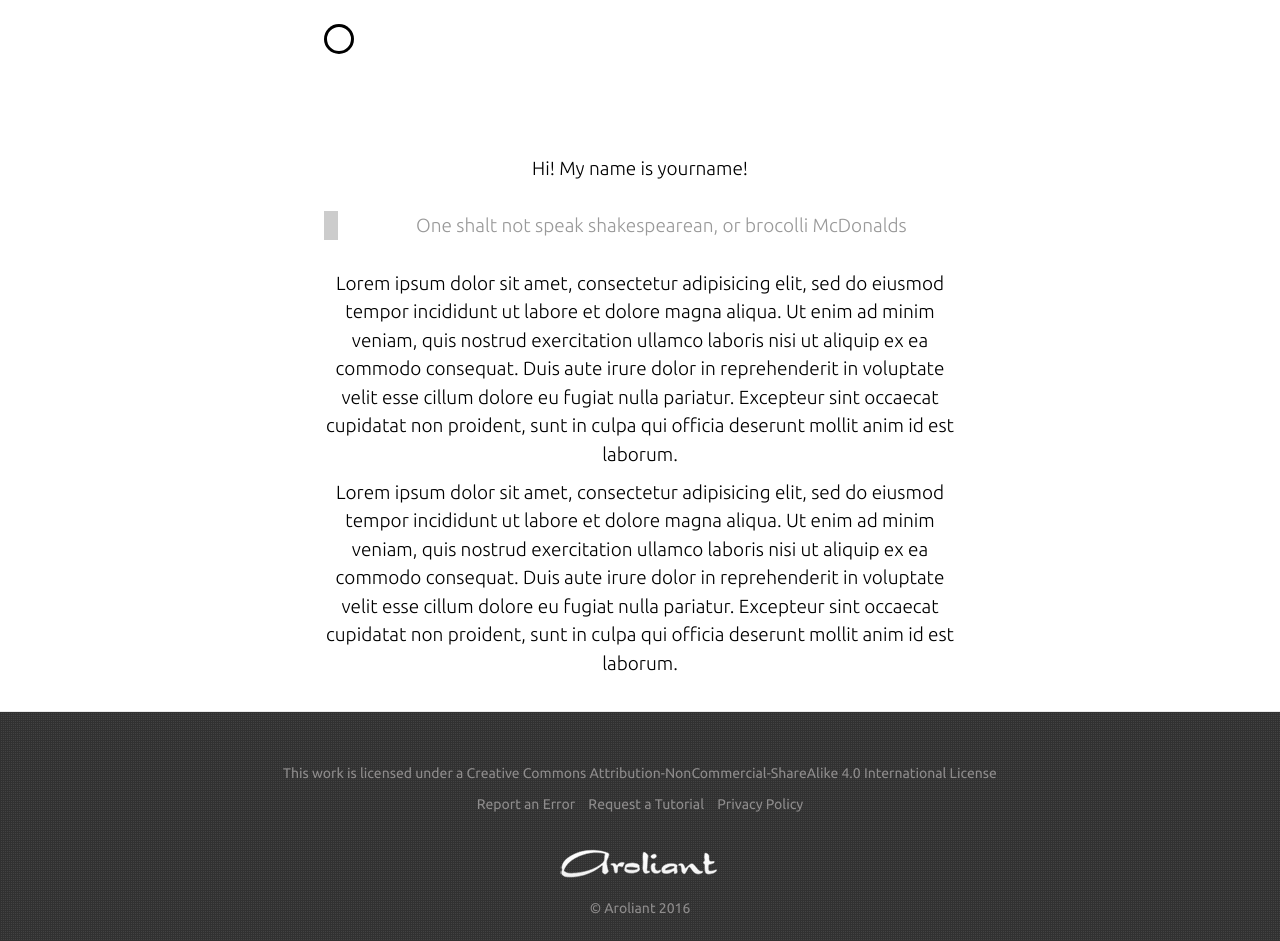
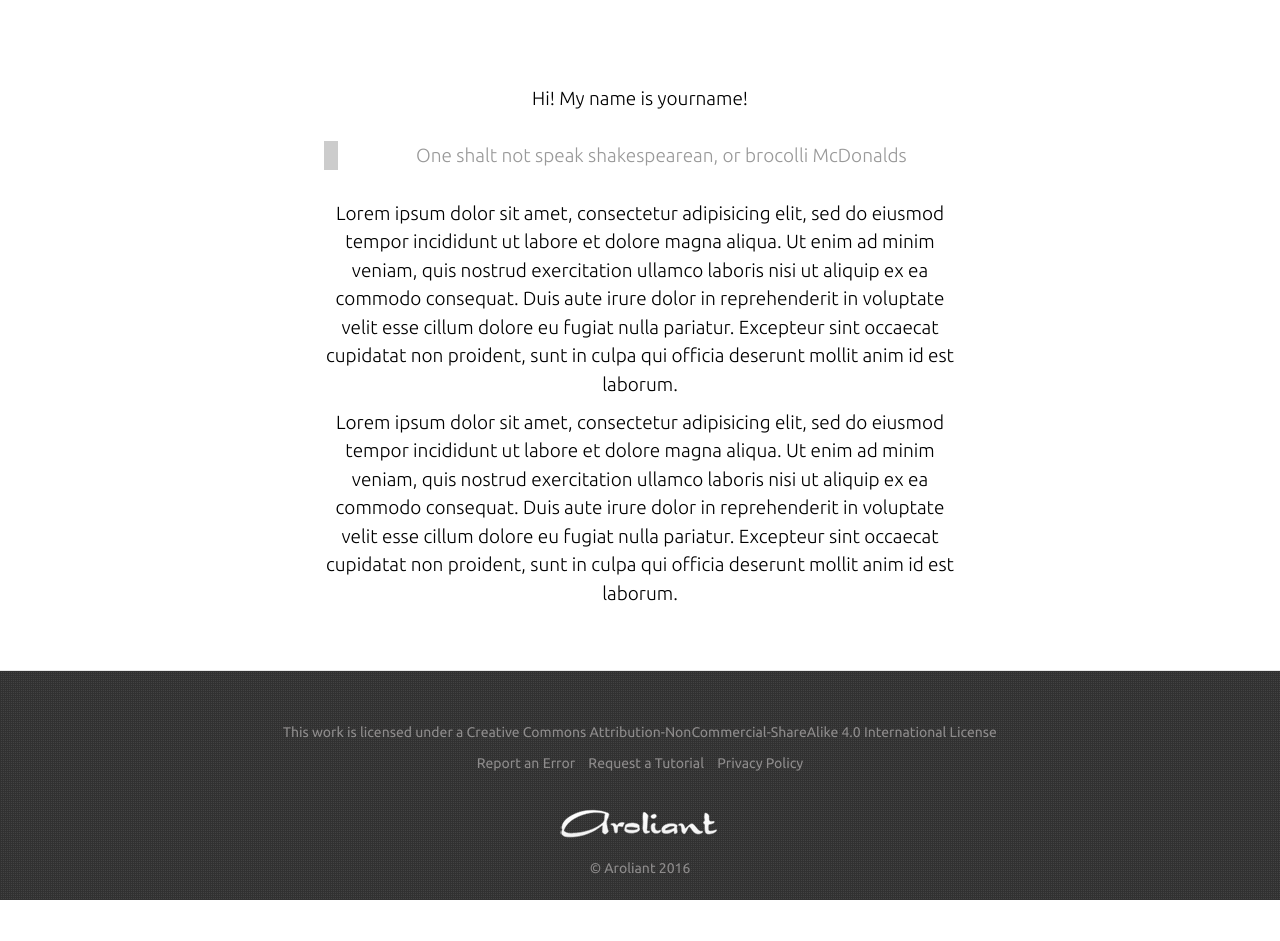
Before and after one commit to aroliant/guides, a Jekyll site: the page built from about.markdown, in a window 1280 px wide. Built offline with Jekyll 4.4.1, drawn with Linux system fonts in a browser that asks for light colours; after the commit the page ends 900 px from its top, so only the background shows below that.

```diff
--- a/_layouts/default.html
+++ b/_layouts/default.html
@@ -8,7 +8,7 @@
     <meta name="keywords" content="blog, accent, {{ site.author }}, {{ site.title }}, jekyll">
     <meta name="author" content="{{ site.author }}">
     {% if page.url == "/404.html" %}
-        <meta http-equiv="refresh" content="5; url=/guides/">
+        <meta http-equiv="refresh" content="5; url=/">
     {% endif %}
     {% if page.description %}
         {% assign desc = page.description %}
@@ -49,14 +49,6 @@
 <body>
     <div class="wrapper">
         <div class="main">
-            <nav class="navbar">
-                <a href="{{ site.baseurl }}/">
-                    <span class="alignable pull-left back-outer">
-                        <span class="alignable pull-left back-inner">
-                        </span>
-                    </span>
-                </a>
-            </nav>
             {{ content }}
         </div>
     </div>
```
